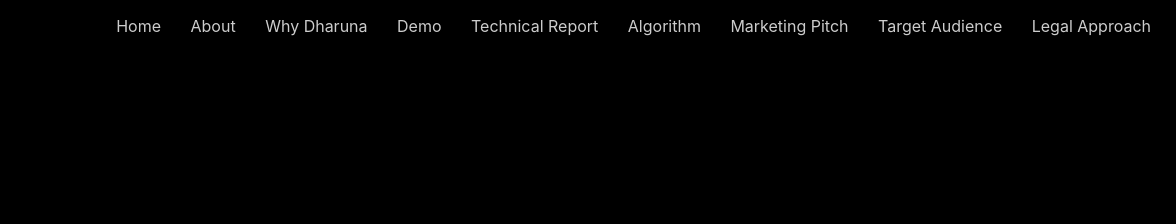
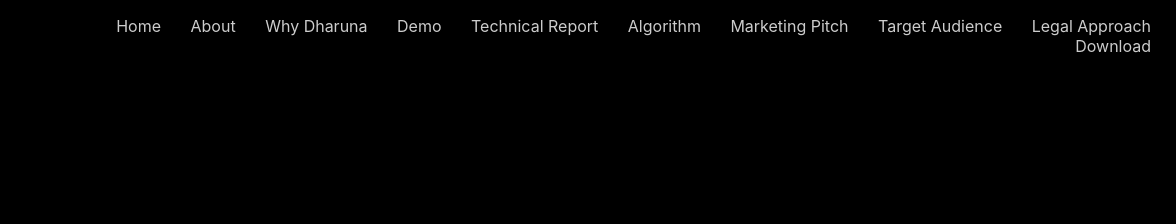
Before and after one commit to sudo-rgorai/Traffic-management, a website: page index.html in a window 1280 px wide. Shown: the top 224 px of the page, 104-1280 px from the left. Drawn offline with nearby package versions, Linux system fonts and the light colour scheme.

Commit message:
Add Download shortcut in navbar

```diff
--- a/index.html
+++ b/index.html
@@ -26,6 +26,7 @@
 					<a class="nav-item" href="#marketing">Marketing Pitch</a>
 					<a class="nav-item" href="#audience">Target Audience</a>
 					<a class="nav-item" href="#legal">Legal Approach</a>
+					<a class="nav-item" href="#download">Download</a>
 				</ul>
 			</div>
 		</div>
```
